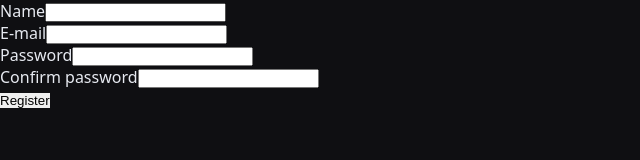
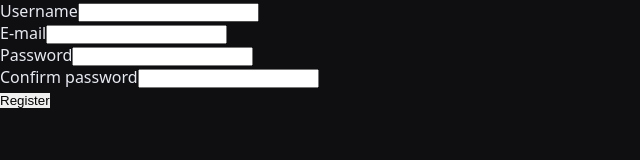
Before and after one commit to Aurora-Fintech/moneyguard, a React (Vite) app: page /register in a window 1280 px wide. Shown: the top 160 px of the page, without its empty margins (0-640 px from the left). Built offline with nearby package versions, Linux system fonts and the light colour scheme.

Commit message:
feat: update RegistrationForm to use 'username' instead of 'name' and integrate registerUser function

```diff
--- a/src/components/auth/RegistrationForm/RegistrationForm.jsx
+++ b/src/components/auth/RegistrationForm/RegistrationForm.jsx
@@ -8,9 +8,10 @@ import {
   selectIsLoading,
   selectAuthError,
 } from "../../../features/auth/authSelectors";
+import { register as registerUser } from "../../../features/auth/authOperations";
 
 const registerSchema = Yup.object().shape({
-  name: Yup.string().required("Required"),
+  username: Yup.string().required("Required"),
   email: Yup.string().email("Invalid email address").required("Required"),
   password: Yup.string()
     .min(6, "Password must be at least 6 characters")
@@ -22,7 +23,7 @@ const registerSchema = Yup.object().shape({
 });
 
 const initialValues = {
-  name: "",
+  username: "",
   email: "",
   password: "",
   confirmPassword: "",
@@ -33,7 +34,7 @@ const RegistrationForm = () => {
   const isLoading = useSelector(selectIsLoading);
   const authError = useSelector(selectAuthError);
 
-  const nameFieldId = useId();
+  const usernameFieldId = useId();
   const emailFieldId = useId();
   const passwordFieldId = useId();
   const confirmPasswordFieldId = useId();
@@ -52,7 +53,7 @@ const RegistrationForm = () => {
     // eslint-disable-next-line no-unused-vars
     const { confirmPassword, ...userData } = values;
     try {
-      await dispatch(register(values)).unwrap();
+      await dispatch(registerUser(userData)).unwrap();
       reset();
     } catch (error) {
       const errorMessage =
@@ -69,9 +70,9 @@ const RegistrationForm = () => {
   return (
     <form onSubmit={handleSubmit(onSubmit)}>
       <div>
-        <label htmlFor={nameFieldId}>Name</label>
-        <input type="text" id={nameFieldId} {...register("name")} />
-        <p style={{ color: "red" }}>{errors.name?.message}</p>
+        <label htmlFor={usernameFieldId}>Username</label>
+        <input type="text" id={usernameFieldId} {...register("username")} />
+        <p style={{ color: "red" }}>{errors.username?.message}</p>
       </div>
       <p style={{ color: "red" }}>{errors.email?.message}</p>
 
@@ -89,7 +90,11 @@ const RegistrationForm = () => {
 
       <div>
         <label htmlFor={confirmPasswordFieldId}>Confirm password</label>
-        <input type="password" id={confirmPasswordFieldId} />
+        <input
+          type="password"
+          id={confirmPasswordFieldId}
+          {...register("confirmPassword")}
+        />
         <p style={{ color: "red" }}>{errors.confirmPassword?.message}</p>
       </div>
 
```
